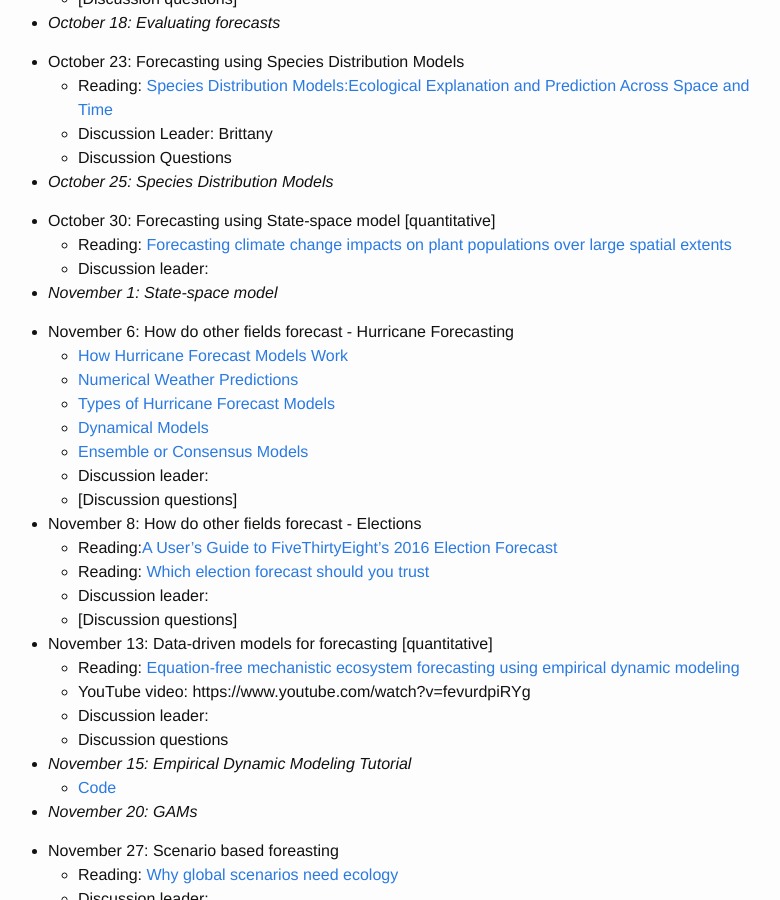
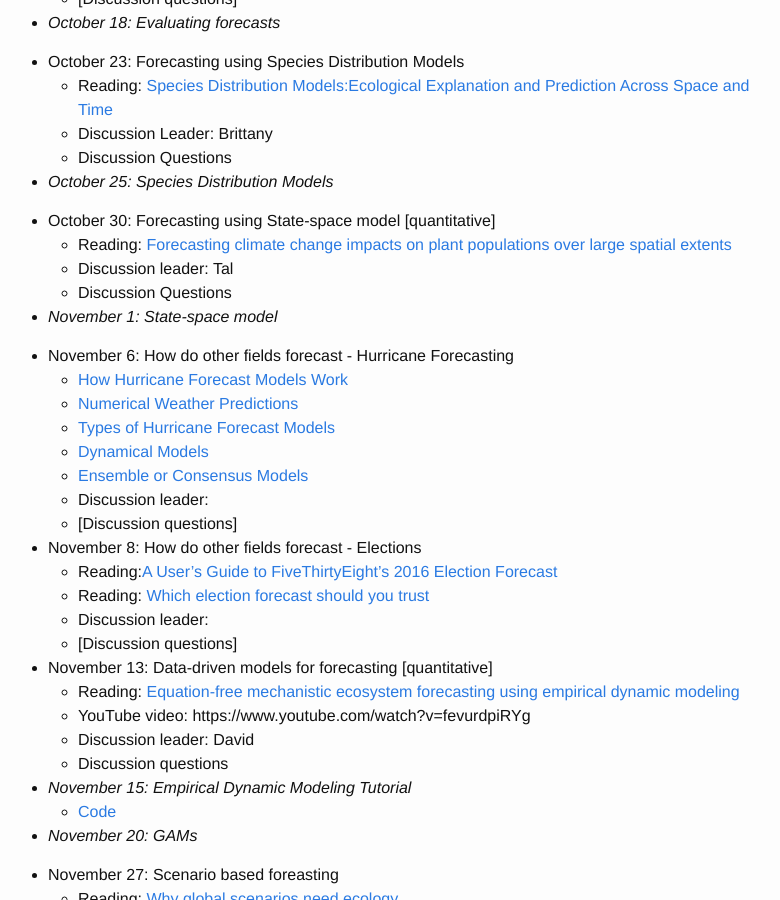
Before and after one commit to weecology/forecasting-dynamics-course, a Jekyll site: the page built from schedule.md, in a window 1280 px wide and 900 px high, scrolled down 1659 px. Shown: the whole window, without its empty margins (252-1032 px from the left). Built offline with Jekyll 4.4.1, drawn with Linux system fonts in a browser that asks for light colours.

Commit message:
Adds discussion leaders

```diff
--- a/schedule.md
+++ b/schedule.md
@@ -85,7 +85,8 @@ Activity days when laptops are required are noted in italics. Discussion leaders
 
 * October 30: Forecasting using State-space model [quantitative]
     * Reading: [Forecasting climate change impacts on plant populations over large spatial extents](https://doi.org/10.1002/ecs2.1525)
-    * Discussion leader:
+    * Discussion leader: Tal
+    * Discussion Questions
 
 * *November 1:  State-space model*
 
@@ -107,7 +108,7 @@ Activity days when laptops are required are noted in italics. Discussion leaders
 * November 13: Data-driven models for forecasting [quantitative]
     * Reading: [Equation-free mechanistic ecosystem forecasting using empirical dynamic modeling](https://doi.org/10.1073/pnas.1417063112)
     * YouTube video: https://www.youtube.com/watch?v=fevurdpiRYg
-    * Discussion leader:
+    * Discussion leader: David
     * Discussion questions
 
 * *November 15:  Empirical Dynamic Modeling Tutorial*
```
